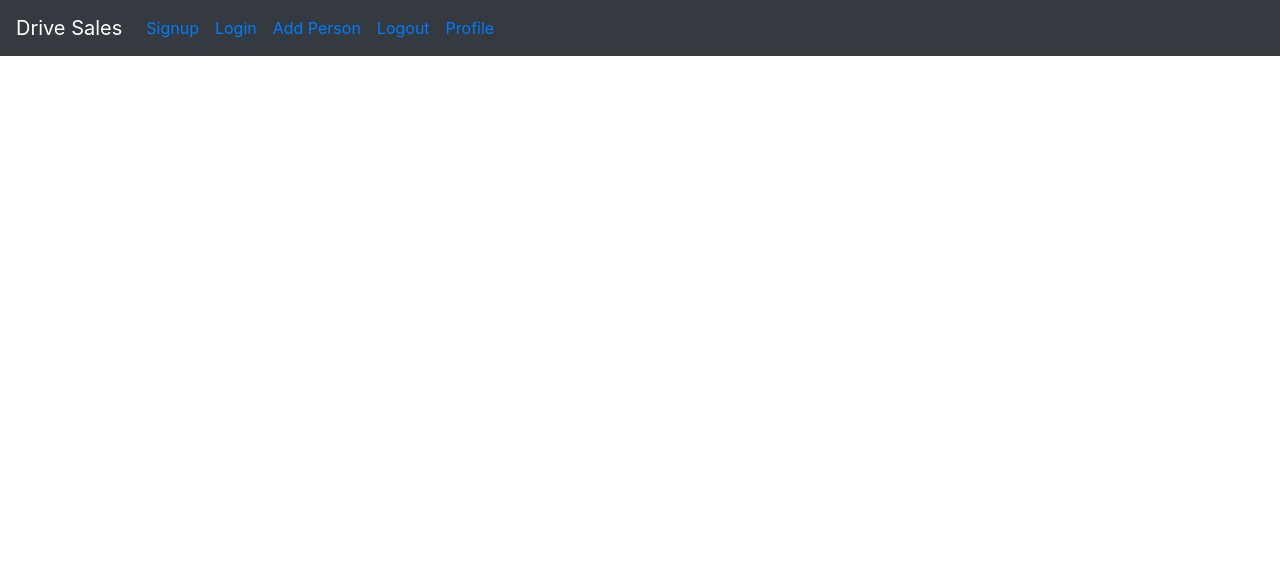
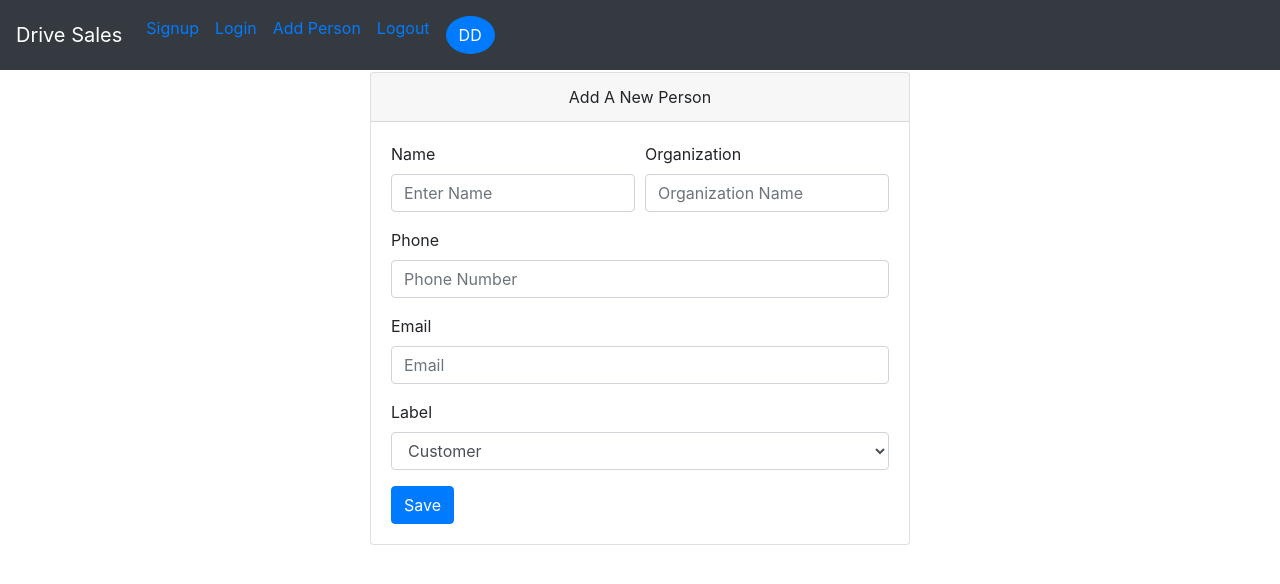
Before and after one commit to deepak-padampur/verse-networks-drive-sales, a React (Create React App) app: page /add in a window 1280 px wide. Shown: the top 584 px of the page. Built offline with nearby package versions, Linux system fonts and the light colour scheme.

Commit message:
added all basic components

```diff
--- a/src/App.js
+++ b/src/App.js
@@ -6,6 +6,7 @@ import Dashboard from './components/dashboard/Dashboard';
 import ContactDetails from './components/contacts/ContactDetails';
 import SignIn from './components/authentication/SignIn';
 import SignUp from './components/authentication/SignUp';
+import AddPerson from './components/contacts/AddContact';
 
 
 function App() {
@@ -19,6 +20,7 @@ function App() {
           <Route path="/contact/:id" component={ContactDetails} />
           <Route path="/signin" component={SignIn} />
           <Route path="/signup" component={SignUp} />
+          <Route path="/add" component={AddPerson} />
 
         </Switch>
       </div>
--- a/src/components/UI/Layout/Navbar.js
+++ b/src/components/UI/Layout/Navbar.js
@@ -16,12 +16,13 @@ const NavbarLayout = () => {
 
                 <Link to="/" style={{ textDecoration: "none", color: "white" }}>Drive Sales</Link>
             </Navbar.Brand>
-
             <Nav className="nav-links">
                 <SignedOutLinks />
                 <SignedInLinks />
 
             </Nav>
+
+
 
         </Navbar>
 
--- a/src/components/UI/Layout/SignedinLinks.js
+++ b/src/components/UI/Layout/SignedinLinks.js
@@ -1,7 +1,7 @@
 
 import React from 'react';
 import { NavLink } from 'react-router-dom';
-import { Nav } from 'react-bootstrap'
+import { Nav, Button } from 'react-bootstrap'
 
 //output links
 const SignedInLinks = () => {
@@ -10,13 +10,13 @@ const SignedInLinks = () => {
         <>
 
             <Nav.Link>
-                <NavLink to="/">Add Person</NavLink>
+                <NavLink to="/add" style={{ textDecoration: "none" }}>Add Person</NavLink>
             </Nav.Link>
             <Nav.Link>
-                <NavLink to="/">Logout</NavLink>
+                <NavLink to="/" style={{ textDecoration: "none" }}>Logout</NavLink>
             </Nav.Link>
             <Nav.Link>
-                <NavLink to="/">Profile</NavLink>
+                <NavLink to="/"><Button style={{ borderRadius: "50%" }}> DD</Button></NavLink>
             </Nav.Link>
 
         </>
--- a/src/components/UI/Layout/SignedoutLinks.js
+++ b/src/components/UI/Layout/SignedoutLinks.js
@@ -10,10 +10,10 @@ const SignedOutLinks = () => {
         <>
 
             <Nav.Link>
-                <NavLink to="/">Signup</NavLink>
+                <NavLink to="/signup" style={{ textDecoration: "none" }}>Signup</NavLink>
             </Nav.Link>
             <Nav.Link>
-                <NavLink to="/">Login</NavLink>
+                <NavLink to="/signin" style={{ textDecoration: "none" }}>Login</NavLink>
             </Nav.Link>
 
 
--- a/src/components/authentication/SignIn.js
+++ b/src/components/authentication/SignIn.js
@@ -1,5 +1,5 @@
 import React, { Component } from 'react';
-import { Container, Card, Form,Button, Row, Col } from 'react-bootstrap';
+import { Container, Card, Form, Button, Row, Col } from 'react-bootstrap';
 
 
 class SignIn extends Component {
@@ -27,7 +27,7 @@ class SignIn extends Component {
             <Container >
                 <Row className="justify-content-md-center">
 
-                    <Col md={4} sm={12} xs={12}>
+                    <Col md={6} sm={12} xs={12}>
                         <Card >
                             <Card.Header className="text-center">Sign In</Card.Header>
                             <Card.Body>
--- a/src/components/contacts/AddContact.js
+++ b/src/components/contacts/AddContact.js
@@ -0,0 +1,94 @@
+//Add the contacts of persons
+import React, { Component } from 'react';
+import { Container, Card, Form, Button, Row, Col } from 'react-bootstrap';
+
+
+class AddPerson extends Component {
+    state = {
+        name: '',
+        organization: '',
+        phoneNumber: '',
+        email: '',
+        label: ''
+
+    }
+    handleChange = (event) => {
+
+        this.setState({
+            [event.target.id]: event.target.value
+        })
+
+    }
+    handleSubmit = (e) => {
+
+        e.preventDefault();
+        console.log(this.state);
+
+
+    }
+    render() {
+        return (
+            <Container >
+                <Row className="justify-content-md-center">
+
+                    <Col md={6} sm={12} xs={12}>
+                        <Card >
+                            <Card.Header className="text-center">Add A New Person</Card.Header>
+                            <Card.Body>
+                                <Form onSubmit={this.handleSubmit} class="form">
+                                    <Form.Row>
+                                        <Form.Group as={Col} controlId="name">
+                                            <Form.Label>Name</Form.Label>
+                                            <Form.Control type="text" placeholder="Enter Name" onChange={this.handleChange} />
+                                        </Form.Group>
+
+                                        <Form.Group as={Col} controlId="organization">
+                                            <Form.Label>Organization</Form.Label>
+                                            <Form.Control type="text" placeholder="Organization Name" onChange={this.handleChange} />
+                                        </Form.Group>
+                                    </Form.Row>
+
+                                    <Form.Group controlId="phoneNumber">
+                                        <Form.Label>Phone</Form.Label>
+                                        <Form.Control type="tel" placeholder="Phone Number" onChange={this.handleChange} />
+                                    </Form.Group>
+
+                                    <Form.Group controlId="email">
+                                        <Form.Label>Email</Form.Label>
+                                        <Form.Control type="mail" placeholder="Email" onChange={this.handleChange} />
+                                    </Form.Group>
+
+                                    <Form.Row>
+
+
+                                        <Form.Group as={Col} controlId="label">
+                                            <Form.Label>Label</Form.Label>
+                                            <Form.Control as="select" value="Choose..." onChange={this.handleChange}>
+                                                <option>Customer</option>
+                                                <option>Hot Deal</option>
+                                            </Form.Control>
+                                        </Form.Group>
+
+
+                                    </Form.Row>
+
+
+
+                                    <Button variant="primary" type="submit">
+                                        Save
+  </Button>
+                                </Form>
+
+
+                            </Card.Body>
+
+                        </Card>
+                    </Col>
+                </Row>
+
+            </Container >
+        )
+    }
+}
+
+export default AddPerson
--- a/src/index.css
+++ b/src/index.css
@@ -12,6 +12,7 @@ code {
     monospace;
 }
 
-.nav-links {
-  float: right !important;
+.form {
+  padding: 20px;
+  margin-top: 60px;
 }
--- a/src/index.js
+++ b/src/index.js
@@ -3,6 +3,7 @@ import ReactDOM from 'react-dom';
 
 import './index.css';
 import 'bootstrap/dist/css/bootstrap.min.css';
+
 
 import App from './App';
 import * as serviceWorker from './serviceWorker';
```
